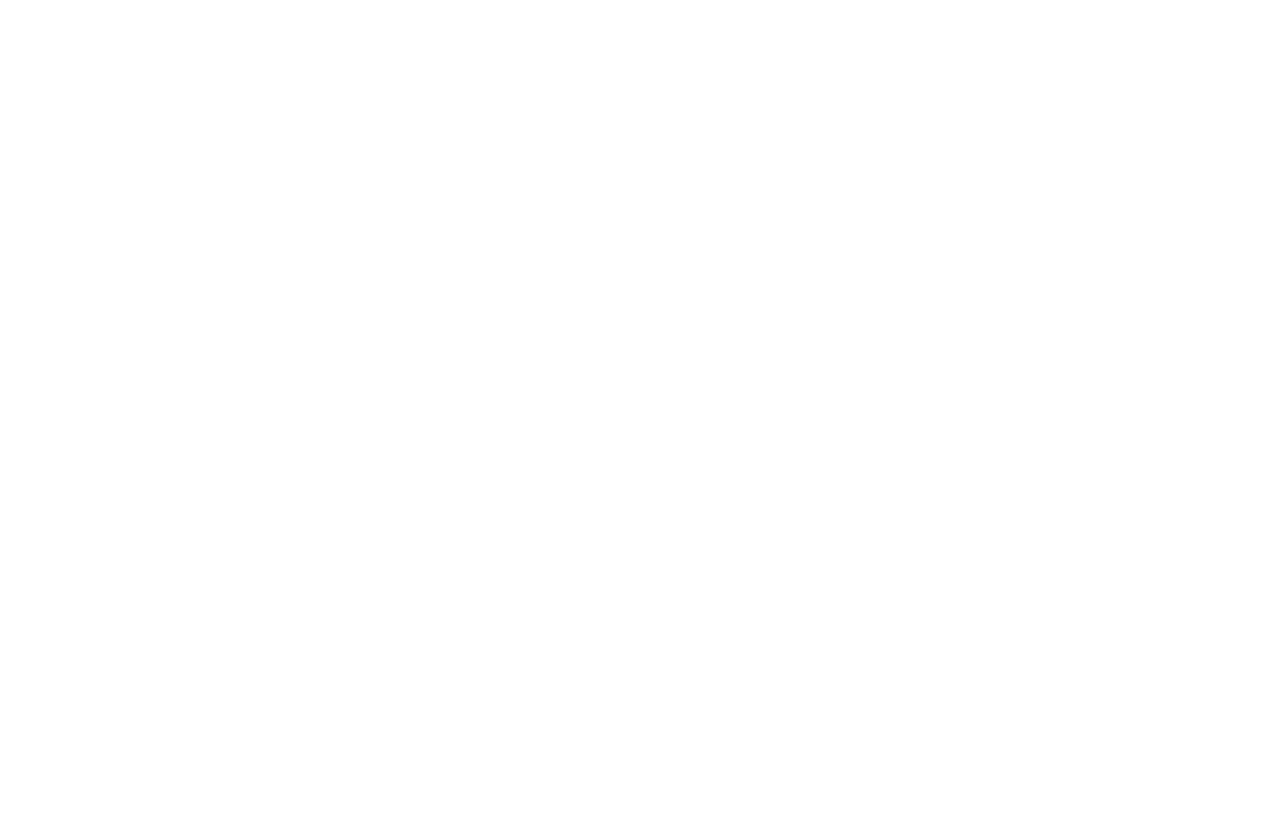
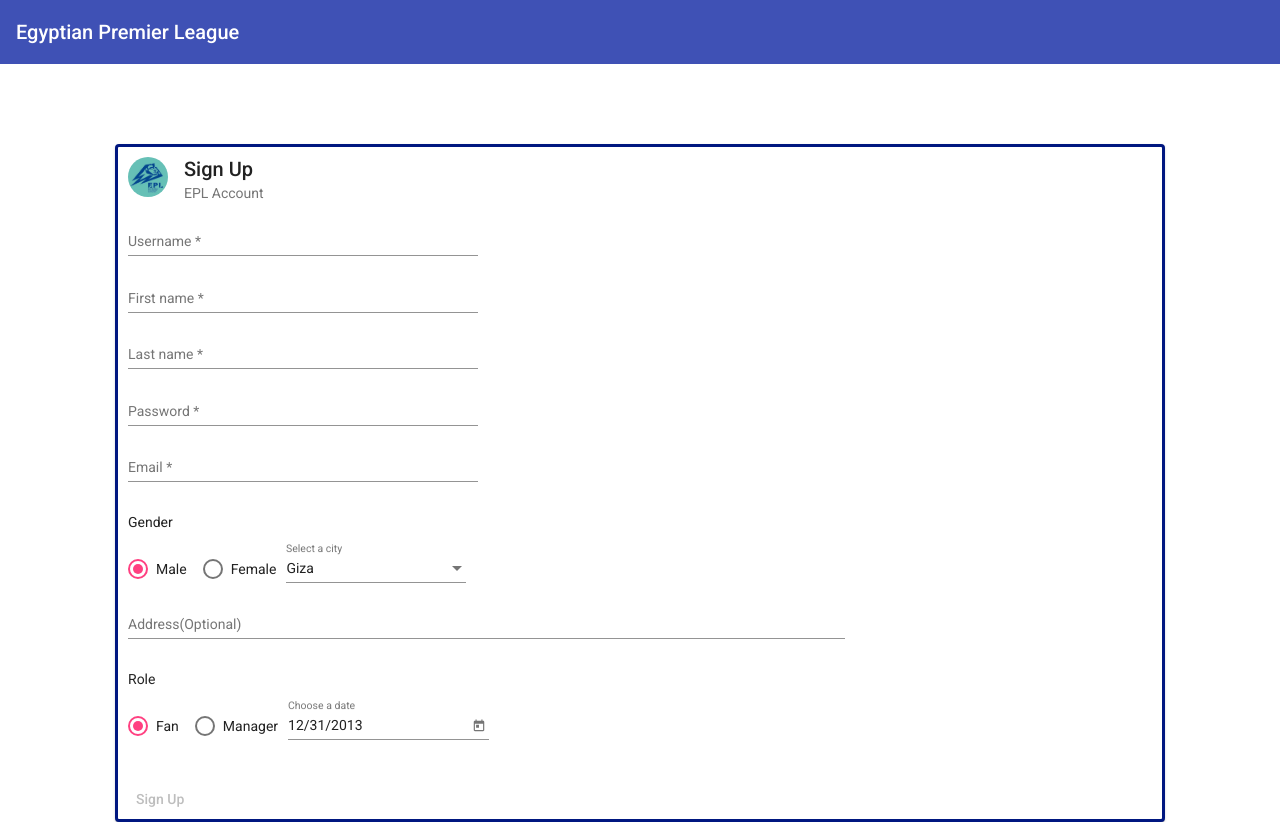
Before and after one commit to shadyfahmy/matches-reservation-system, an Angular app in the folder match-reservation-system-Angular/: page /signup in a window 1280 px wide. Before the commit this address led to /. Before the commit the page ends 800 px from the top, so only its background shows below. Built offline with nearby package versions, Linux system fonts and the light colour scheme.

Commit message:
Added signup form ui with valdiations needed

```diff
--- a/match-reservation-system-Angular/src/app/app-routing.module.ts
+++ b/match-reservation-system-Angular/src/app/app-routing.module.ts
@@ -3,12 +3,14 @@
 import { HomePageComponent } from './home-page/home-page.component';
 import { LoginPageComponent } from './login-page/login-page.component';
 import { ProfilePageComponent } from './profile-page/profile-page.component';
+import { SignupPageComponent } from './signup-page/signup-page.component';
 
 
 const routes: Routes = [
   { path: '', component: LoginPageComponent },
   { path: 'login', component: LoginPageComponent },
   { path: 'profile', component: ProfilePageComponent },
+  { path: 'signup', component: SignupPageComponent },
 
 ];
 
--- a/match-reservation-system-Angular/src/app/login-page/login-page.component.html
+++ b/match-reservation-system-Angular/src/app/login-page/login-page.component.html
@@ -27,7 +27,7 @@
     </mat-card-content>
     <mat-card-actions>
       <button mat-button (click)="signIn()">Sign in</button>
-      <button mat-button>Sign Up</button>
+      <button mat-button (click)="signUp()">Sign Up</button>
       <button mat-button>Guest</button>
     </mat-card-actions>
   </mat-card>
--- a/match-reservation-system-Angular/src/app/login-page/login-page.component.ts
+++ b/match-reservation-system-Angular/src/app/login-page/login-page.component.ts
@@ -1,4 +1,5 @@
 import { Component, OnInit } from '@angular/core';
+import { Router } from '@angular/router';
 import { User } from '../models/user';
 import { RegistrationService } from '../service/registration.service';
 import { ActiveAccountService } from '../service/active-account.service';
@@ -13,7 +14,8 @@
 
   user: User;
 
-  constructor(public registrationService: RegistrationService,
+  constructor(private router:Router,
+    public registrationService: RegistrationService,
     private activeAccountService: ActiveAccountService,
     private _snackBar: MatSnackBar) { }
 
@@ -24,16 +26,17 @@
   }
 
   signIn() {
-    console.log(this.user)
     if (this.user.username != '' && this.user.pw != '') {
       this.registrationService.signIn(this.user).subscribe(res => {
-        console.log(res[0]['token'], res[1]['user']);
         this.activeAccountService.setActiveUser(res[0]['token'], res[1]['user']);
+        this.openSnackBar("Welcome !");
       }, err => {
-        console.log(err);
         this.openSnackBar(err.error);
       });
     }
+  }
+  signUp() {
+    this.router.navigate(['/signup']);
   }
 
   openSnackBar(msg: string) {
--- /dev/null
+++ b/match-reservation-system-Angular/src/app/signup-page/signup-page.component.css
@@ -0,0 +1,26 @@
+.signup-card {
+    margin: auto;
+    width: 80%;
+    border: 3px solid rgb(0, 23, 128);
+    padding: 10px;
+    top: 10%;
+}
+
+.signup-header-image {
+    background-image: url("../../assets/EPL.jpg");
+    background-size: cover;
+}
+
+.signup-input {
+    width: 70%;
+}
+
+.signup-form {
+    min-width: 150px;
+    max-width: 500px;
+    width: 100%;
+}
+
+.mat-radio-button ~ .mat-radio-button {
+    margin-left: 16px;
+}
--- /dev/null
+++ b/match-reservation-system-Angular/src/app/signup-page/signup-page.component.html
@@ -0,0 +1,129 @@
+<mat-toolbar color="primary">
+    <span>Egyptian Premier League</span>
+</mat-toolbar>
+
+<mat-card class="signup-card">
+    <mat-card-header>
+        <div mat-card-avatar class="signup-header-image"></div>
+        <mat-card-title> Sign Up </mat-card-title>
+        <mat-card-subtitle>EPL Account</mat-card-subtitle>
+    </mat-card-header>
+    <mat-card-content>
+        <form class="signup-form">
+            <mat-form-field class="signup-input">
+                <mat-label>Username</mat-label>
+                <input matInput type="text" [formControl]="usernameFormControl" name="username"
+                    [(ngModel)]="user.username">
+                <button mat-button *ngIf="user.username" matSuffix mat-icon-button aria-label="Clear"
+                    (click)="user.username=null">
+                    <mat-icon>close</mat-icon>
+                </button>
+                <mat-error *ngIf="usernameFormControl.hasError('required')">
+                    Username is <strong>required</strong>
+                </mat-error>
+            </mat-form-field>
+            <br>
+            <mat-form-field class="signup-input">
+                <mat-label>First name</mat-label>
+                <input matInput type="text" [formControl]="fnameFormControl" name="fname" [(ngModel)]="user.fname">
+                <button mat-button *ngIf="user.fname" matSuffix mat-icon-button aria-label="Clear"
+                    (click)="user.fname=null">
+                    <mat-icon>close</mat-icon>
+                </button>
+                <mat-error *ngIf="fnameFormControl.hasError('required')">
+                    First name is <strong>required</strong>
+                </mat-error>
+            </mat-form-field>
+            <br>
+            <mat-form-field class="signup-input">
+                <mat-label>Last name</mat-label>
+                <input matInput type="text" [formControl]="lnameFormControl" name="lname" [(ngModel)]="user.lname">
+                <button mat-button *ngIf="user.lname" matSuffix mat-icon-button aria-label="Clear"
+                    (click)="user.lname=null">
+                    <mat-icon>close</mat-icon>
+                </button>
+                <mat-error *ngIf="lnameFormControl.hasError('required')">
+                    Last name is <strong>required</strong>
+                </mat-error>
+            </mat-form-field>
+            <br>
+            <mat-form-field class="signup-input">
+                <mat-label>Password</mat-label>
+                <input matInput type="password" [formControl]="passwordFormControl" name="password"
+                    [(ngModel)]="user.pw">
+                <button mat-button *ngIf="user.pw" matSuffix mat-icon-button aria-label="Clear" (click)="user.pw=null">
+                    <mat-icon>close</mat-icon>
+                </button>
+                <mat-error *ngIf="passwordFormControl.hasError('required')">
+                    Password is <strong>required</strong>
+                </mat-error>
+            </mat-form-field>
+            <br>
+            <mat-form-field class="signup-input">
+                <mat-label>Email</mat-label>
+                <input type="email" matInput [formControl]="emailFormControl" placeholder="Ex. pat@example.com"
+                    name="email" [(ngModel)]="user.mail">
+                <button mat-button *ngIf="user.mail" matSuffix mat-icon-button aria-label="Clear"
+                    (click)="user.mail=null">
+                    <mat-icon>close</mat-icon>
+                </button>
+                <mat-error *ngIf="emailFormControl.hasError('email') && !emailFormControl.hasError('required')">
+                    Please enter a valid email address
+                </mat-error>
+                <mat-error *ngIf="emailFormControl.hasError('required')">
+                    Email is <strong>required</strong>
+                </mat-error>
+            </mat-form-field>
+        </form>
+
+        <p> Gender </p>
+        <mat-radio-group aria-label="Gender" [(ngModel)]="user.gender">
+            <mat-radio-button value="Male">Male</mat-radio-button>
+            <mat-radio-button value="Female">Female</mat-radio-button>
+        </mat-radio-group>
+
+        <mat-form-field style="margin-left: 10px;">
+            <mat-label>Select a city</mat-label>
+            <mat-select [(value)]="user.city">
+                <mat-option value="Giza">Giza</mat-option>
+                <mat-option value="Cairo">Cairo</mat-option>
+                <mat-option value="Alexandria">Alexandria</mat-option>
+                <mat-option value="Faiyum">Faiyum</mat-option>
+            </mat-select>
+        </mat-form-field>
+        <br>
+        <mat-form-field class="signup-input">
+            <mat-label>Address(Optional)</mat-label>
+            <input matInput type="text" [(ngModel)]="user.address">
+            <button mat-button *ngIf="user.address" matSuffix mat-icon-button aria-label="Clear"
+                (click)="user.address=null">
+                <mat-icon>close</mat-icon>
+            </button>
+        </mat-form-field>
+        <br>
+        <p> Role </p>
+        <mat-radio-group aria-label="Role" [(ngModel)]="user.user_type">
+            <mat-radio-button value="Fan">Fan</mat-radio-button>
+            <mat-radio-button value="Manager">Manager</mat-radio-button>
+        </mat-radio-group>
+        <mat-form-field style="margin-left: 10px;">
+            <mat-label>Choose a date</mat-label>
+            <input matInput [min]="minDate" [max]="maxDate" [matDatepicker]="picker" [(ngModel)]="date" name="Date">
+            <mat-datepicker-toggle matSuffix [for]="picker"></mat-datepicker-toggle>
+            <mat-datepicker #picker></mat-datepicker>
+        </mat-form-field>
+
+    </mat-card-content>
+    <mat-card-actions>
+        <div *ngIf="usernameFormControl.hasError('required') || passwordFormControl.hasError('required')
+        || emailFormControl.hasError('email') || emailFormControl.hasError('required') || fnameFormControl.hasError('required')
+        || lnameFormControl.hasError('required')">
+            <button disabled="true" mat-button (click)="signUp()">Sign Up</button>
+        </div>
+        <div *ngIf="!(usernameFormControl.hasError('required') || passwordFormControl.hasError('required')
+        || emailFormControl.hasError('email') || emailFormControl.hasError('required') || fnameFormControl.hasError('required')
+        || lnameFormControl.hasError('required'))">
+            <button mat-button (click)="signUp()">Sign Up</button>
+        </div>
+    </mat-card-actions>
+</mat-card>
--- /dev/null
+++ b/match-reservation-system-Angular/src/app/signup-page/signup-page.component.ts
@@ -0,0 +1,53 @@
+import { Component, OnInit } from '@angular/core';
+import { User } from '../models/user';
+import { FormControl, Validators } from '@angular/forms';
+
+@Component({
+  selector: 'app-signup-page',
+  templateUrl: './signup-page.component.html',
+  styleUrls: ['./signup-page.component.css']
+})
+export class SignupPageComponent implements OnInit {
+
+  user: User;
+  date = new Date(new Date().getFullYear() - 8, 11, 31);
+  minDate: Date;
+  maxDate: Date;
+  emailFormControl = new FormControl('email', [
+    Validators.required,
+    Validators.email
+  ]);
+  usernameFormControl = new FormControl('username', [
+    Validators.required
+  ]);
+  fnameFormControl = new FormControl('First name', [
+    Validators.required
+  ]);
+  lnameFormControl = new FormControl('Last name', [
+    Validators.required
+  ]);
+  passwordFormControl = new FormControl('password', [
+    Validators.required
+  ]);
+  constructor() { }
+
+  ngOnInit() {
+    this.user = new User();
+    this.user.gender = "Male";
+    this.user.city = "Giza";
+    this.user.user_type = "Fan";
+    const currentYear = new Date().getFullYear();
+    this.minDate = new Date(currentYear - 80, 0, 1);
+    this.maxDate = new Date(currentYear - 8, 11, 31);
+  }
+
+  signUp() {
+    console.log(this.date);
+    const ye = new Intl.DateTimeFormat('en', { year: 'numeric' }).format(this.date);
+    const mo = new Intl.DateTimeFormat('en', { month: 'numeric' }).format(this.date);
+    const da = new Intl.DateTimeFormat('en', { day: '2-digit' }).format(this.date);
+    console.log(ye,mo,da)
+    console.log(this.user);
+  }
+
+}
```
Also changed, not shown: match-reservation-system-Angular/src/app/app.module.ts (+16 -2 lines), 1 other file (tests, documents, lock files or other folders).
